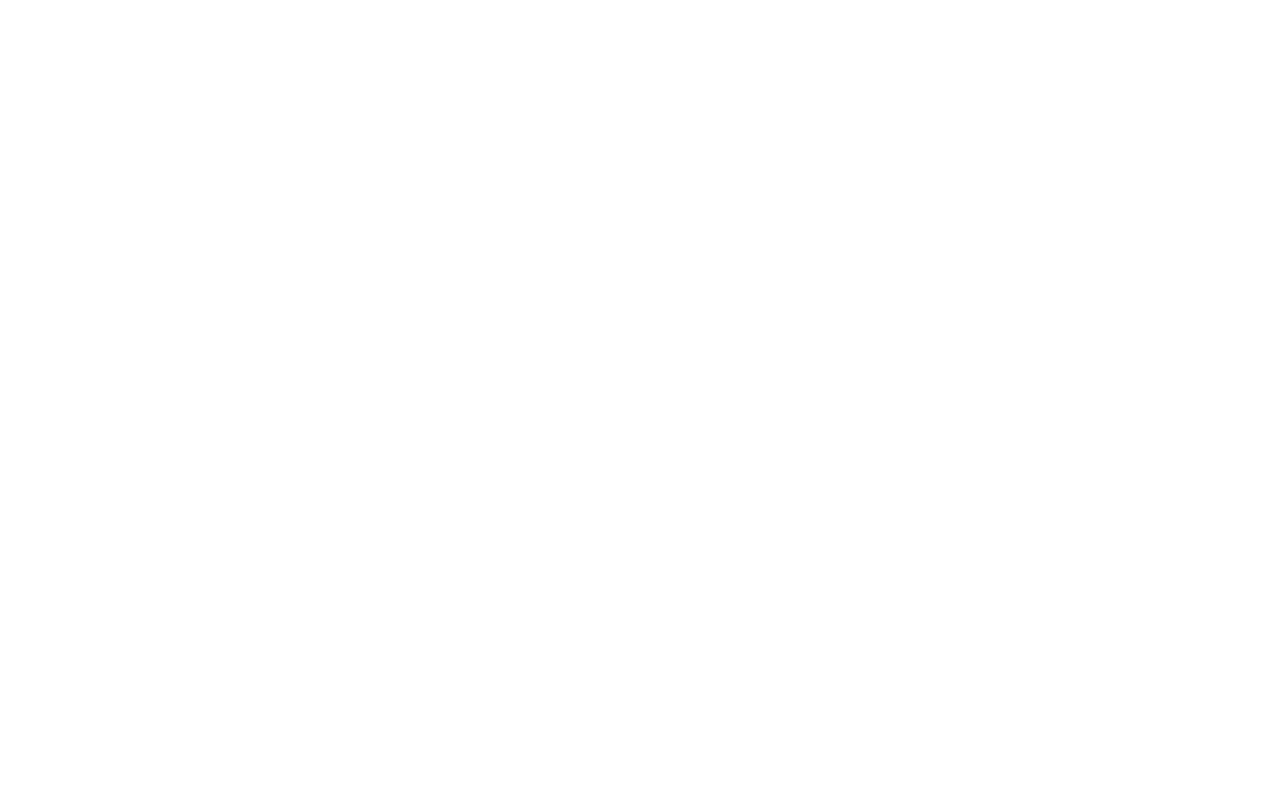
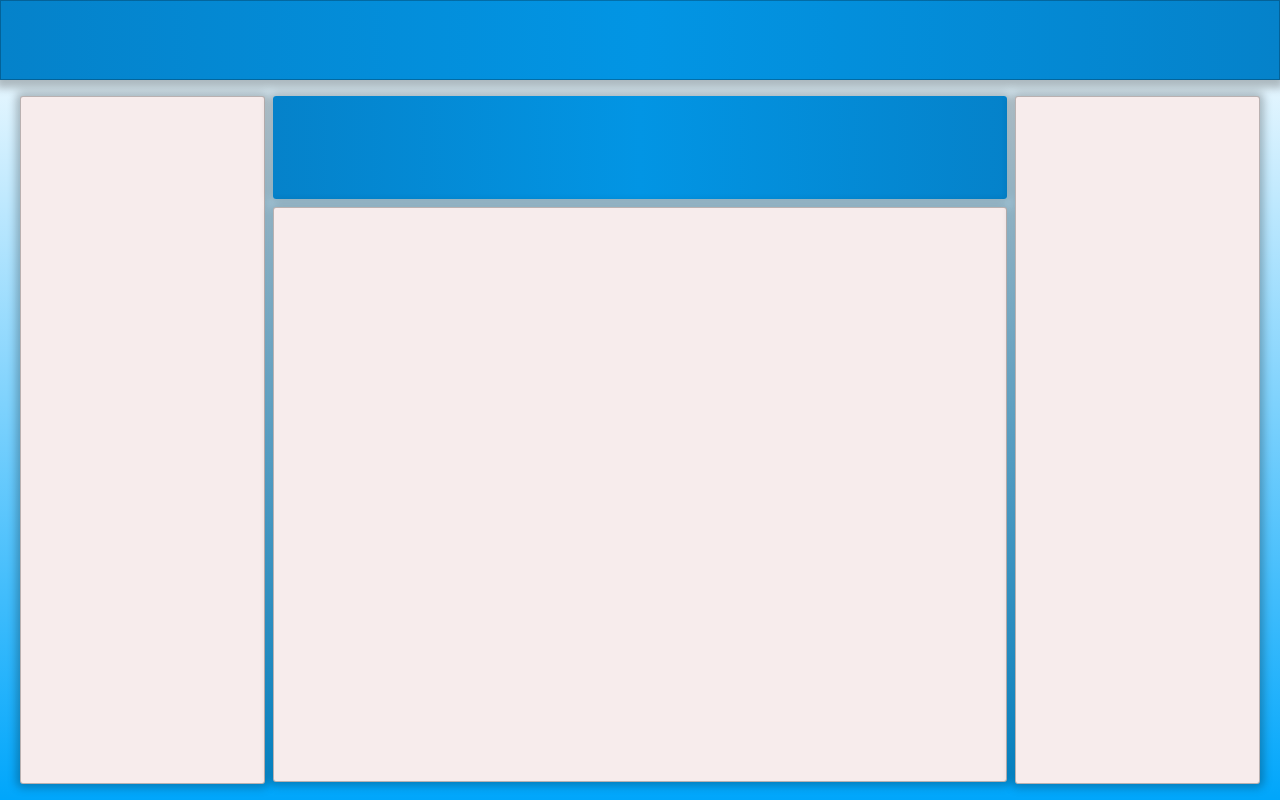
Before and after one commit to QuocKhangDA22TTD/mang-xa-hoi-sinh-vien, a React (Vite) app in the folder src/frontend/: page /test in a window 1280 px wide. Before the commit this address had no page. Built offline with nearby package versions, Linux system fonts and the light colour scheme.

Commit message:
chore: create feature/newsfeed branch, add HomePage.jsx and update App.jsx

```diff
--- a/src/frontend/src/App.jsx
+++ b/src/frontend/src/App.jsx
@@ -4,6 +4,7 @@
 import CreatePostPage from './pages/CreatePostPage';
 import RegisterPage from './pages/RegisterPage';
 import LoginPage from './pages/LoginPage';
+import HomePage from './layouts/HomePage';
 
 function App() {
   return (
@@ -12,6 +13,7 @@
         <Route path="/" element={<RegisterPage />} />
         <Route path="/register" element={<LoginPage />} />
         <Route path="/create-post" element={<CreatePostPage />} />
+        <Route path="test" element={<HomePage />} />
       </Routes>
     </Router>
   );
--- /dev/null
+++ b/src/frontend/src/layouts/HomePage.jsx
@@ -0,0 +1,19 @@
+function HomePage() {
+  return (
+    <div className="w-[100%] h-[100vh] bg-gradient-to-b from-[#FFFFFF] to-[#00A6FB]">
+      <div className="w-[100%] h-[10%] bg-gradient-to-r from-[#0582CA] via-[#0295E4] to-[#0582CA] border border-[#000000] border-opacity-25 shadow-[0_4px_8px_4px_rgba(0,0,0,0.25)]"></div>
+      <div className="w-[100%] h-[90%] p-4">
+        <div className="flex w-[100%] h-[100%]">
+          <div className="w-[20%] h-[100%] bg-[#F7ECEC] mx-1 rounded-[3px] border border-[#000000] border-opacity-25 shadow-[0_0_8px_4px_rgba(0,0,0,0.25)]"></div>
+          <div className="w-[60%] h-[100%] mx-1 rounded-[3px]">
+            <div className="w-[100%] h-[15%] mb-2 rounded-[3px] bg-gradient-to-r from-[#0582CA] via-[#0295E4] to-[#0582CA] shadow-[0_0_8px_4px_rgba(0,0,0,0.25)]"></div>
+            <div className="w-[100%] h-[83.5%] bg-[#F7ECEC] rounded-[3px] border border-[#000000] border-opacity-25 shadow-[0_0_8px_4px_rgba(0,0,0,0.25)]"></div>
+          </div>
+          <div className="w-[20%] h-[100%] bg-[#F7ECEC] mx-1 rounded-[3px] border border-[#000000] border-opacity-25 shadow-[0_0_8px_4px_rgba(0,0,0,0.25)]"></div>
+        </div>
+      </div>
+    </div>
+  );
+}
+
+export default HomePage;
```
